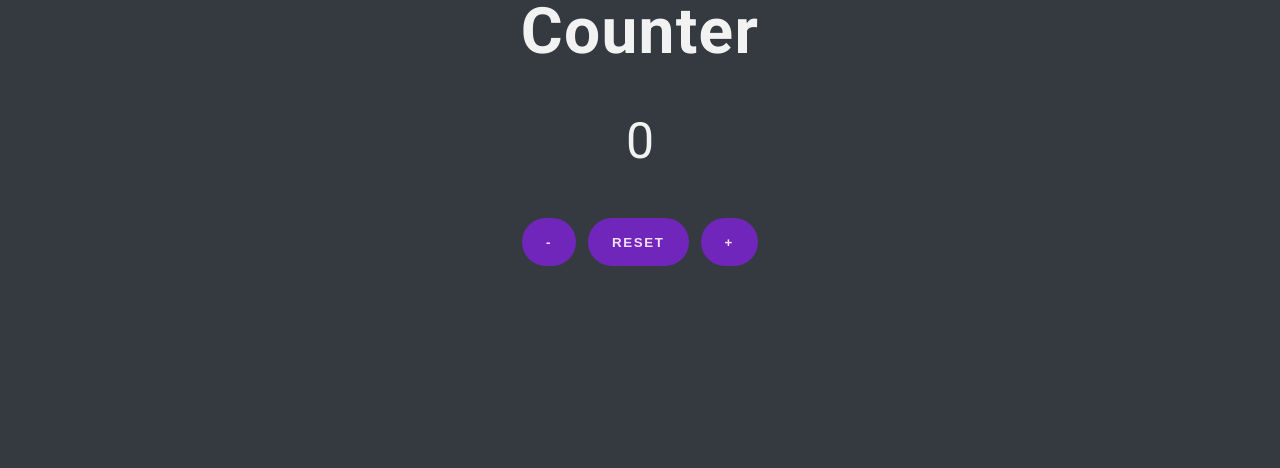
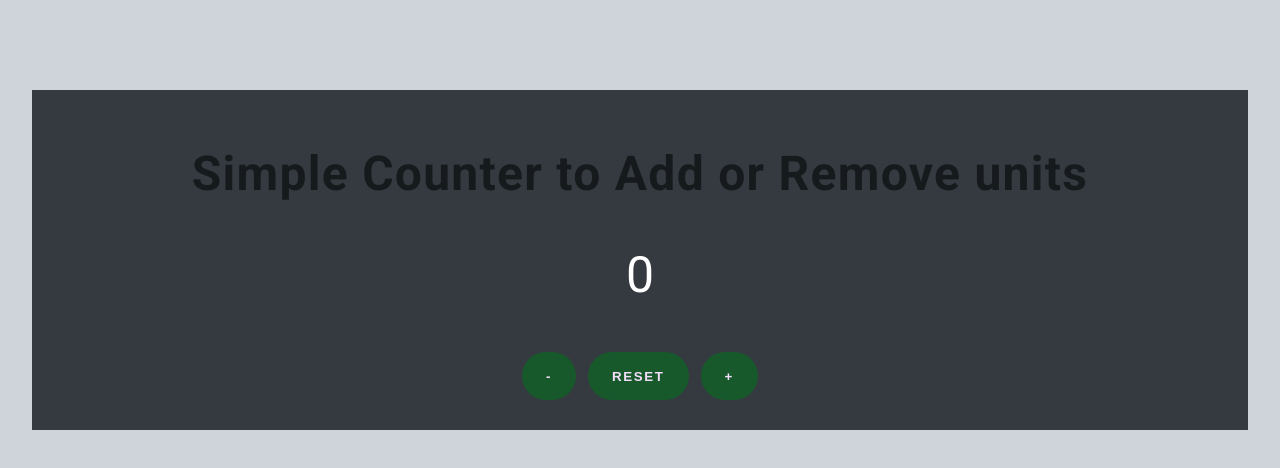
Before and after one commit to AndreaBottini/Progetto-Counter, a plain HTML site: page index.html in a window 1280 px wide. Both pictures are taken after a click on the button "RESET". Drawn offline with Linux system fonts and the light colour scheme.

Commit message:
Second Commit and end

```diff
--- a/index.html
+++ b/index.html
@@ -11,9 +11,10 @@
   <body>
     <!-- start of body  -->
     <main>
-      <h1 class="social-row">Counter</h1>
-      <div class="spacer-xs"></div>
-      <div class="container-xl">
+      <div class="container-body">
+        <h1 class="social-row pt-3">Simple Counter to Add or Remove units</h1>
+        <div class="spacer-xs"></div>
+        <div class="container-xl">
         <div class="social-row" id="count">0</div>
         <div class="spacer-xs"></div>
         <div class="container social-row justify-center gap-sm">
@@ -22,6 +23,7 @@
           <button class="button-xs plus">+</button>
         </div>
       </div>
+      </div>
     </main>
 
     <!-- script  -->
--- a/index.js
+++ b/index.js
@@ -1 +1,33 @@
-// scrivi qui il tuo codice
+//impostazione counter a 0
+let counterNumber = 0;
+
+//selezionare i bottoni e il counter
+const count = document.getElementById("count");
+console.log(count)
+const buttonsToAddAndRemove = document.querySelectorAll(".button-xs");
+console.log(buttonsToAddAndRemove);
+
+buttonsToAddAndRemove.forEach(button => {
+    button.addEventListener("click", function(e){
+        //console.log(button)
+        //console.log(e.currentTarget.classList);
+        const style = e.currentTarget.classList;
+        if(style.contains("minus")){
+            counterNumber--;
+        } else if(style.contains("plus")) {
+            counterNumber++;
+        } else {
+            counterNumber = 0;
+        }
+
+        if(counterNumber > 0) {
+            count.style.color = "green";
+        } else if (counterNumber < 0) {
+            count.style.color = "red";
+        } else {
+            count.style.color = "white"
+        }
+
+        count.textContent = counterNumber;
+    })
+});
--- a/style.css
+++ b/style.css
@@ -21,10 +21,10 @@
   --extra-dark-gray: #343a40ff;
   --paragraph-color: rgba(0, 0, 0, 0.54);
   --paragraph-spacing: 0.00938em;
-  --primary: #7026ba;
+  --primary: #086d20a1;
   --secondary: #e7a7ff;
   --tertiary: #f3dffb;
-  --optional: #6200ee;
+  --optional: #2fb042bf;
   /* Global */
   --letter-spacing: 0.08rem;
   --transition: all 0.2s ease;
@@ -38,8 +38,8 @@
 }
 
 body {
-  background-color: var(--extra-dark-gray);
-  color: var(--soft-light-gray);
+  background-color: var(--light-gray);
+  color: var(--paragraph-color);
 
   font-family: "Roboto", sans-serif;
   -webkit-font-smoothing: antialiased;
@@ -89,6 +89,10 @@ p {
   color: var(--light-gray);
 }
 
+.pt-3 {
+  padding-top: 30px;
+}
+
 button {
   background-color: var(--primary);
   border-radius: var(--btn-radius);
@@ -136,7 +140,7 @@ button:hover {
 
 @media screen and (min-width: 753px) {
   h1 {
-    font-size: 4rem;
+    font-size: 3rem;
   }
   h2 {
     font-size: 2.5rem;
@@ -194,6 +198,13 @@ SOCIAL STYLE
   max-width: 1140px;
   width: calc(100% - 48px);
   margin: auto;
+}
+
+.container-body {
+  width: 95%;
+  margin: 90px auto;
+  background-color: var(--extra-dark-gray);
+  padding: 30px;
 }
 
 .paper {
```
Also changed, not shown: finale.js (deleted, +0 -32 lines).
